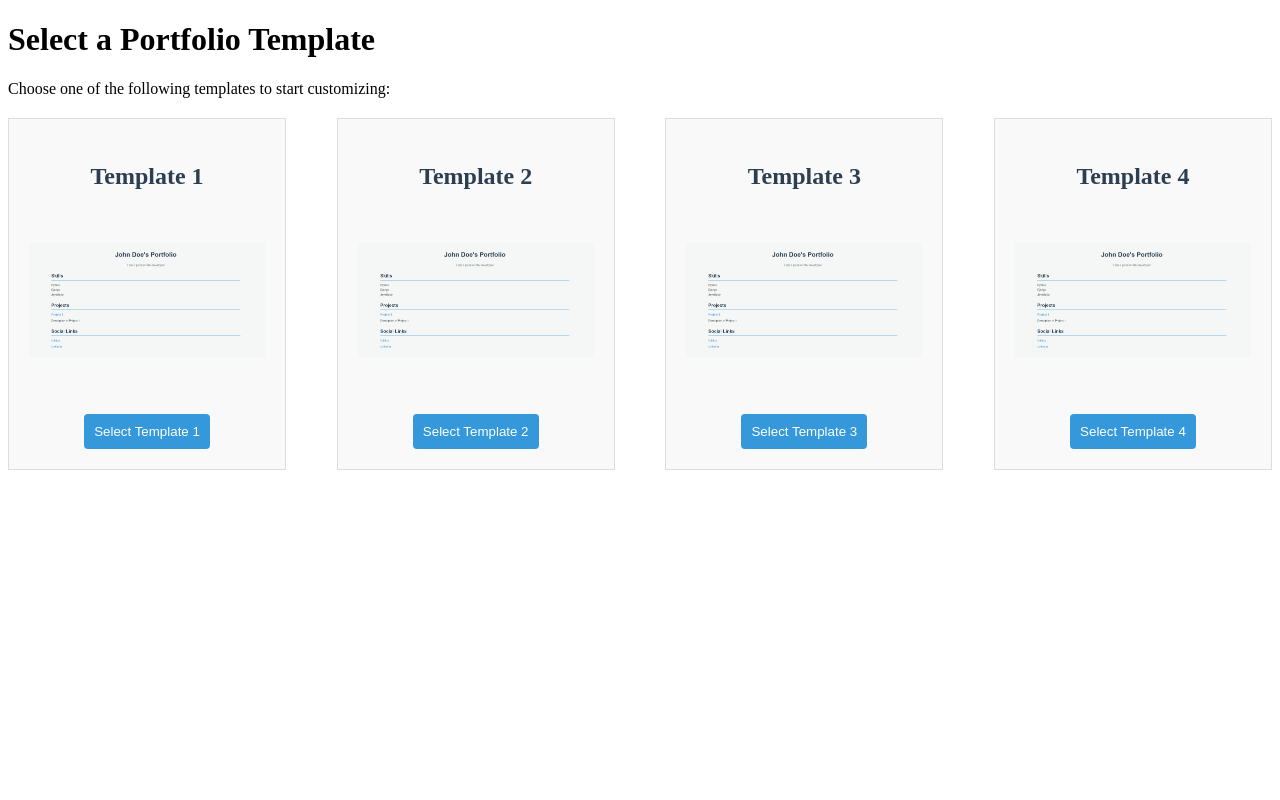
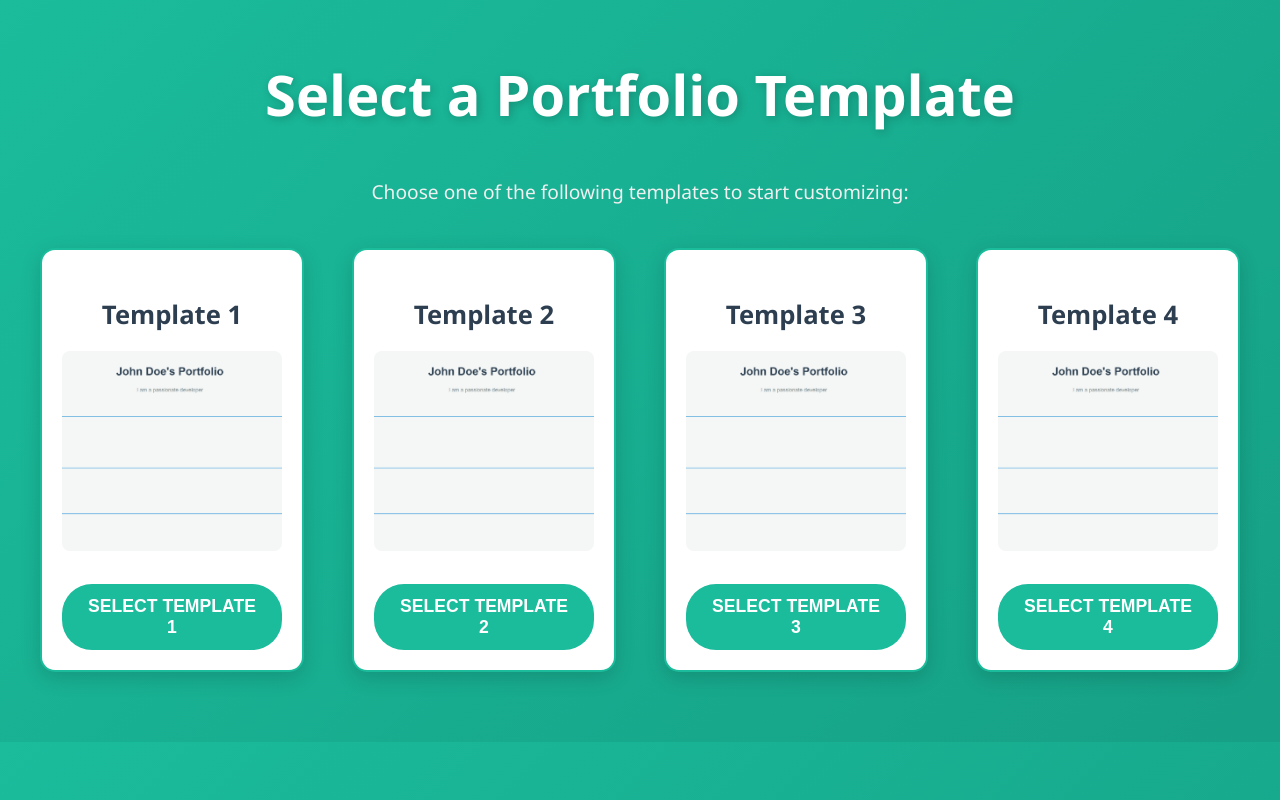
Before and after one commit to rinsham10/folium, a Django app: page /templates/ in a window 1280 px wide. Run offline with Django 5.2, Linux system fonts and the light colour scheme.

Commit message:
styles css done

```diff
--- /dev/null
+++ b/builder/static/css/template_selection.css
@@ -0,0 +1,135 @@
+/* Body styles */
+body {
+    font-family: 'Segoe UI', Tahoma, Geneva, Verdana, sans-serif;
+    background: linear-gradient(135deg, #1abc9c, #16a085); /* Teal gradient background */
+    color: #f4f4f4;  /* Light text color to contrast against the background */
+    margin: 0;
+    padding: 0;
+    text-align: center;
+    line-height: 1.6;
+    overflow-x: hidden;
+}
+
+/* Heading style */
+h1 {
+    font-size: 3.5rem;
+    color: #ffffff;
+    margin-top: 50px;
+    font-weight: 700;
+    text-shadow: 2px 2px 10px rgba(0, 0, 0, 0.2); /* Soft shadow for better readability */
+    animation: fadeIn 1.5s ease-in-out;
+}
+
+/* Paragraph styling */
+p {
+    font-size: 1.2rem;
+    color: #f0f0f0;
+    margin-top: 10px;
+    font-weight: 400;
+    animation: fadeIn 1.8s ease-in-out;
+    margin-bottom: 40px;  /* Added bottom margin for spacing */
+}
+
+/* Container for templates */
+.template-container {
+    display: flex;
+    justify-content: space-between;
+    margin-top: 40px;
+    flex-wrap: wrap;
+    gap: 30px;  /* More spacing between items */
+    padding: 0 10px;
+    max-width: 1200px;
+    margin: 40px auto; /* Center the container */
+}
+
+/* Style for each template preview */
+.template-preview {
+    border: 2px solid #1abc9c; /* Teal border */
+    padding: 20px;
+    text-align: center;
+    width: 22%;
+    box-sizing: border-box;
+    background-color: #ffffff;
+    margin-bottom: 30px;
+    border-radius: 15px;
+    box-shadow: 0 6px 20px rgba(0, 0, 0, 0.15); /* Subtle shadow with more depth */
+    transition: transform 0.3s ease, box-shadow 0.3s ease; /* Smooth scaling and shadow effect */
+    overflow: hidden;
+    animation: fadeIn 2s ease-in-out;
+}
+
+/* Hover effect for template preview */
+.template-preview:hover {
+    transform: translateY(-10px); /* Slight upward movement */
+    box-shadow: 0 12px 25px rgba(0, 0, 0, 0.2); /* Deeper shadow on hover */
+}
+
+/* Title styling inside template preview */
+.template-preview h3 {
+    font-size: 1.6rem;
+    color: #2c3e50;
+    margin-bottom: 15px;
+    font-weight: 600;
+}
+
+/* Image styles inside template preview */
+.template-preview img {
+    width: 100%;
+    height: 200px;
+    object-fit: cover;  /* Cover the container area without distortion */
+    border-radius: 8px;
+    margin-bottom: 15px;
+    transition: transform 0.3s ease;
+}
+
+/* Image hover effect */
+.template-preview img:hover {
+    transform: scale(1.05);  /* Slight zoom-in on hover */
+}
+
+/* Button styles inside template preview */
+.template-preview button {
+    margin-top: 10px;
+    padding: 12px 25px;
+    background-color: #1abc9c; /* Teal button */
+    color: white;
+    border: none;
+    cursor: pointer;
+    border-radius: 30px;
+    font-size: 1.1rem;
+    font-weight: 600;
+    transition: background-color 0.3s ease, transform 0.3s ease, box-shadow 0.3s ease;
+    text-transform: uppercase;
+}
+
+/* Button hover effect */
+.template-preview button:hover {
+    background-color: #16a085; /* Darker teal when hovered */
+    transform: scale(1.05); /* Slightly enlarge the button */
+    box-shadow: 0 4px 20px rgba(0, 0, 0, 0.2); /* Add shadow on hover */
+}
+
+/* Add responsive design for smaller screens */
+@media (max-width: 768px) {
+    .template-preview {
+        width: 48%;  /* Adjust the width of the templates for smaller screens */
+    }
+}
+
+@media (max-width: 480px) {
+    .template-preview {
+        width: 100%;  /* Make each template take up full width on very small screens */
+    }
+}
+
+/* Add keyframe animation for fading in */
+@keyframes fadeIn {
+    0% {
+        opacity: 0;
+        transform: translateY(30px);
+    }
+    100% {
+        opacity: 1;
+        transform: translateY(0);
+    }
+}
--- a/builder/templates/template_selection.html
+++ b/builder/templates/template_selection.html
@@ -3,47 +3,9 @@
 <html lang="en">
 <head>
   <meta charset="UTF-8">
+  <link rel="stylesheet" href="{% static 'css/template_selection.css' %}">
+
   <title>Select your Template</title>
-  <style>
-    .template-container {
-      display: flex;
-      justify-content: space-between;
-      margin-top: 20px;
-      flex-wrap: wrap;  /* This allows the items to wrap to the next line if there is not enough space */
-    }
-    .template-preview {
-      border: 1px solid #ddd;
-      padding: 20px;
-      text-align: center;
-      width: 22%;  /* Adjusted width to fit more templates in a row */
-      box-sizing: border-box;
-      background-color: #f9f9f9;
-      margin-bottom: 20px;  /* Added margin-bottom to give spacing when items wrap */
-    }
-    .template-preview h3 {
-      font-size: 1.5rem;
-      color: #2c3e50;
-      margin-bottom: 10px;
-    }
-    .template-preview img {
-      width: 100%;
-      height: 200px;  /* Set the fixed height */
-      object-fit: contain;  /* Ensures the image is fully visible while preserving its aspect ratio */
-      border-radius: 8px;
-    }
-    .template-preview button {
-      margin-top: 10px;
-      padding: 10px;
-      background-color: #3498db;
-      color: white;
-      border: none;
-      cursor: pointer;
-      border-radius: 4px;
-    }
-    .template-preview button:hover {
-      background-color: #2980b9;
-    }
-  </style>
 </head>
 <body>
   <h1>Select a Portfolio Template</h1>
--- a/builder/views.py
+++ b/builder/views.py
@@ -1,9 +1,10 @@
 from django.shortcuts import render, redirect
+
 def home(request):
     return render(request, 'index.html')
+
 def template_selection(request):
     return render(request, 'template_selection.html')
-from django.shortcuts import render, redirect
 
 def build_portfolio(request):
     if request.method == "POST":
@@ -11,7 +12,6 @@ def build_portfolio(request):
         request.session['selected_template'] = selected_template
         return render(request, 'form_page.html', {'template': selected_template})
     return redirect('select_template')
-from django.shortcuts import render
 
 def submit_portfolio(request):
     if request.method == "POST":
@@ -75,7 +75,7 @@ def submit_portfolio(request):
                     'link': project_links[i]
                 })
 
-         # Get the selected template from session
+        # Get the selected template from session
         selected_template = request.session.get('selected_template', 'template1')  # Default to template1 if not selected
 
         # Pass the collected data and the selected template to the respective template
@@ -94,11 +94,10 @@ def submit_portfolio(request):
         # Add more templates as required (template2, template3, etc.)
         # elif selected_template == 'template2':
         #     return render(request, 'template2.html', {...})
-
-
+    return redirect('home')
 
 def template1_view(request):
-    # Add any context data you want to pass to the template
+    # Example context data to pass to the template (you can remove this if you want dynamic data)
     context = {
         'name': 'John Doe',  # Example data
         'bio': 'I am a passionate developer',  # Example bio
@@ -108,4 +107,3 @@ def template1_view(request):
         'linkedin': 'https://linkedin.com/in/johndoe'  # Example LinkedIn link
     }
     return render(request, 'template1.html', context)
-    return redirect('select_template')
```
Also changed, not shown: builder/static/css/index.css (+96 -18 lines), builder/templates/template1.html (+32 -0 lines), db.sqlite3.
